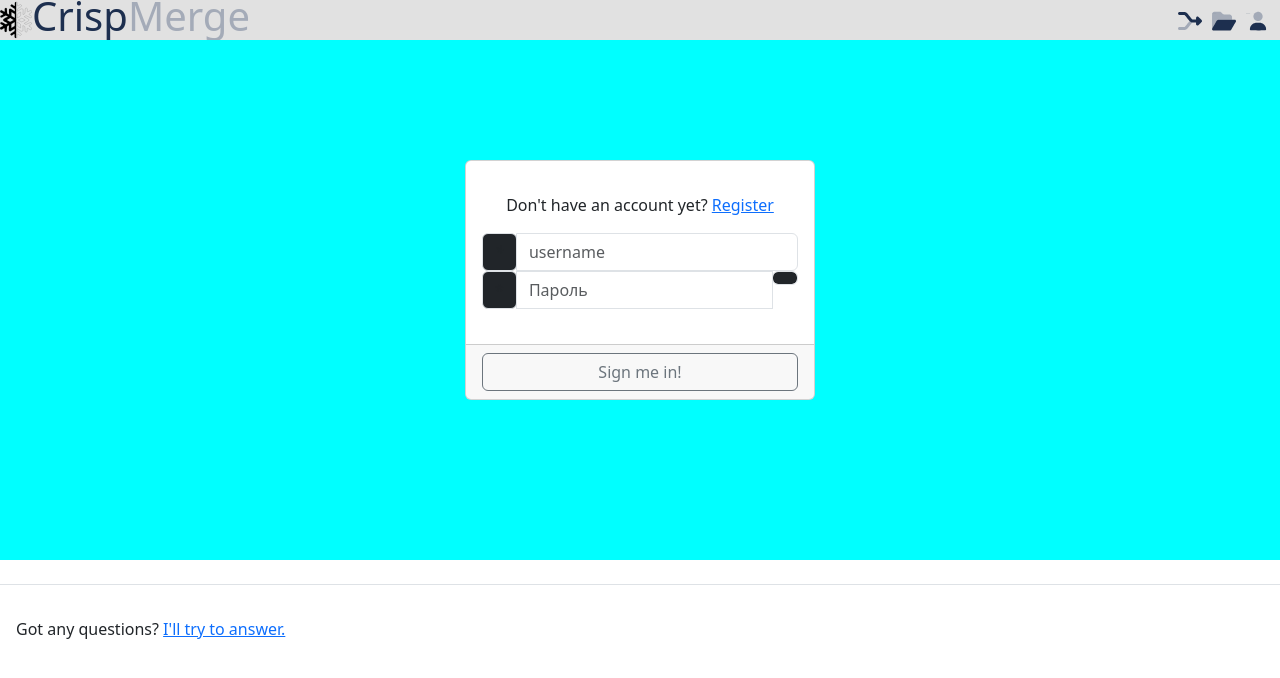
After one commit to Casy7/CrispFetcher2, a Django app: page /signin/ in a window 1280 px wide. The commit adds this page. Shown: the top 678 px of the page. Run offline with Django 5.2, Linux system fonts and the light colour scheme; some libraries are stand-ins or nearby versions.

Commit message:
Added login templates

```diff
--- a/CrispFetcher/FetcherApp/static/css/base.css
+++ b/CrispFetcher/FetcherApp/static/css/base.css
@@ -0,0 +1,4 @@
+.flex-filler {
+    flex-grow: 1;
+    min-height: 20vh;
+}
--- /dev/null
+++ b/CrispFetcher/FetcherApp/static/css/navbar.css
@@ -0,0 +1,42 @@
+.main-navbar {
+	width: 100vw;
+	max-height: 5vh;
+	overflow: hidden;
+	background-color: #e1e1e1;
+    display: flex;
+    flex-direction: row;
+    justify-content: space-between;
+}
+
+.content-container {
+	background-color: aqua;
+	width: 100vw;
+	display: flex;
+	flex-direction: row;
+	flex-grow: 1;
+}
+
+.nav-big-icon {
+    max-width: 4vh;
+}
+
+.nav-medium-icon {
+    max-width: 3vh;
+}
+
+.icons-row a {
+    margin-right: 10px;
+}
+
+.nav-row {
+  display: flex;
+  flex-direction: row;
+}
+
+.text-blue {
+    color: #1d2f4f;
+}
+
+.text-gray {
+    color: #a4abb8;
+}
--- /dev/null
+++ b/CrispFetcher/FetcherApp/static/css/signin.css
@@ -0,0 +1,13 @@
+.content-container {
+	background-color: aqua;
+	display: flex;
+	flex-direction: column;
+	flex-grow: 1;
+	width: auto;
+	vertical-align: middle;
+}
+
+.login-card {
+	min-width: 26vw;
+	min-height: 30vh;
+}
--- a/CrispFetcher/FetcherApp/templates/base.html
+++ b/CrispFetcher/FetcherApp/templates/base.html
@@ -4,10 +4,7 @@
 <html>
 	<head>
 		<!-- BOOTSTRAP STYLES -->
-		{% load django_bootstrap5 %}
-
-		{% bootstrap_css %}
-		{% bootstrap_javascript %}
+		{% load django_bootstrap5 %} {% bootstrap_css %} {% bootstrap_javascript %}
 
 		<!-- TITLE -->
 		{% if title != 'none' %}
@@ -23,33 +20,31 @@
 		<meta name="robots" content="noindex, nofollow" />
 
 		<!-- STYLES -->
-		<link rel="stylesheet" href="{% static 'css/base.css'%}"  type="text/css"/>
+		<link rel="stylesheet" href="{% static 'css/base.css'%}" type="text/css" />
 		<link rel="icon" type="image/x-icon" href="{% static 'icons/logo.svg' %}" />
+		{% block navbar_styles %} {% endblock %}
+		{% block styles %} {% endblock %}
 
-		<!-- SCRIPTS (only if needed at start) -->
+		<!-- SCRIPTS (only if needed at the start) -->
 		<script src="{% static 'modules/jquery/jquery.js' %}" type="text/javascript"></script>
 		<script crossorigin="anonymous" src="{% static 'js/base.js' %}"></script>
+
 	</head>
 
 	<body>
 		<!-- __________________________________________ NAVBAR __________________________________________ -->
-
-
+		<div class="navbar-container">{% block navbar %} {% endblock %}</div>
 
 		<!-- __________________________________________ CONTENT __________________________________________ -->
+		<div class="content-container">{% block content %} {% endblock %}</div>
 
-		<div class="content">{%block content%} {%endblock%}</div>
+		<!-- __________________________________________ FOOTER __________________________________________ -->
+		<div class="footer-container">{% block footer %} {% endblock %}</div>
 
-
-		<footer class="text-center text-white">
-			<div class="text-center p-3">
-				Got any questions?
-				<a class="text-white" href="https://t.me/casy7/">Me too.</a>
-			</div>
-		</footer>
 	</body>
 
 	<!-- __________________________________________ SCRIPTS __________________________________________ -->
+	<script src="{% static 'js/base.js' %}" type="text/javascript"></script>
+	{% block scripts %} {% endblock %}
 
-	<script src="{% static 'js/base.js' %}" type="text/javascript"></script>
 </html>
--- /dev/null
+++ b/CrispFetcher/FetcherApp/templates/base_with_navbar.html
@@ -0,0 +1,33 @@
+{% extends 'base.html' %} {% load static %}
+
+{% block navbar_styles %}
+<link rel="stylesheet" href="{% static 'css/navbar.css'%}" type="text/css" />
+{% endblock %}
+
+
+{% block navbar %}
+<link rel="stylesheet" href="{% static 'css/base.css'%}" type="text/css" />
+
+<nav class="navbar fixed-top navbar-expand-lg main-navbar">
+	<div class="nav-row">
+		<img class="logo nav-big-icon" src="{% static 'icons/logo.svg'%}" />
+		<h1 class="text-blue">Crisp</h1>
+		<h1 class="text-gray">Merge</h1>
+	</div>
+	<div class="nav-row icons-row">
+		<a href="/"><img class="logo nav-medium-icon" src="{% static 'icons/merge.svg' %}"/></a>
+		<a href="/folder"><img class="logo nav-medium-icon" src="{% static 'icons/folder.svg' %}"/></a>
+		<a href="/signin"><img class="logo nav-medium-icon" src="{% static 'icons/user.svg' %}"/></a>
+	</div>
+</nav>
+{% endblock %}
+
+
+{% block footer %}
+<footer class="d-flex flex-wrap justify-content-between align-items-center py-3 my-4 border-top">
+	<div class="text-center p-3">
+		Got any questions?
+		<a href="https://t.me/casy7/">I'll try to answer.</a>
+	</div>
+</footer>
+{% endblock %}
--- /dev/null
+++ b/CrispFetcher/FetcherApp/templates/signin.html
@@ -0,0 +1,66 @@
+{% extends 'base_with_navbar.html' %}
+{% block content %}
+{% load static %}
+
+
+{% block styles %}
+<link href="{% static 'css/signin.css' %}" rel="stylesheet">
+{% endblock %}
+
+<div class="flex-filler"></div>
+
+<form method="POST">
+	{%csrf_token%}
+	<div class="container">
+		<div class="d-flex justify-content-center h-100">
+			<div class="card login-card">
+
+				<div class="card-body">
+					<div class="text-center p-3">
+						Don't have an account yet?
+						<a href="/signup/">Register</a>
+					</div>
+					<div class="input-group form-group">
+						<!--USERNAME-->
+						<div class="input-group-prepend">
+							<span class="input-group-text bg-dark"><i class="far fa-copyright"> *</i></span>
+						</div>
+						<input type="text" name="username" required="" class="form-control dark-control dark"
+							placeholder="username">
+					</div>
+
+					<div class="input-group form-group">
+						<!--PASSWORD-->
+						<div class="input-group-prepend">
+							<span class="input-group-text bg-dark"><i class="fa fa-key" aria-hidden="true"></i> *</span>
+						</div>
+						<input id="password_field" type="password" required="" name="password"
+							class="form-control  dark-control dark" placeholder="Пароль">
+						<div class="input-group-append">
+							<button type="button" class="form-control dark bg-dark show_pwd_button" onclick="show_password()"><i class="fa fa-eye"></i></button>
+						</div>
+					</div>
+
+				</div>
+
+				<div class="card-footer">
+					{% if error == 1 %}
+					<div class="d-flex justify-content-center links error-message" style="text-align: center;">
+						Неправильний нікнейм або пароль.
+					</div>
+					{% endif %}
+
+					<input type="submit" value="Sign me in!" class="btn btn-outline-secondary btn-block"
+						style="width: 100%;">
+
+
+				</div>
+			</div>
+		</div>
+	</div>
+</form>
+
+<div class="flex-filler"></div>
+
+<script src="{% static 'js/registration.js' %}" type="text/javascript"></script>
+{% endblock %}
--- a/CrispFetcher/FetcherApp/urls.py
+++ b/CrispFetcher/FetcherApp/urls.py
@@ -8,6 +8,9 @@ from django.conf.urls import handler404
 urlpatterns = [
     path("", CrispFetcher.as_view(), name="home"),
     path("upload_xmls/", AjaxGetXMLs.as_view(), name="item"),
+    path("signin/", Login.as_view(), name="login"),
+    path("signout/", Logout.as_view(), name="logout"),
+    path("signup/", SignUp.as_view(), name="registration"),
 ]
 
 urlpatterns += static(settings.MEDIA_URL, document_root=settings.MEDIA_ROOT)
--- a/CrispFetcher/FetcherApp/views.py
+++ b/CrispFetcher/FetcherApp/views.py
@@ -89,3 +89,91 @@ class AjaxGetXMLs(View):
 			"resXML" : [obj.__dict__ for obj in xml_composer.res_XML_groups]
 		}
 		return JsonResponse(response, safe=False)
+
+
+
+class Login(View):
+
+	def __init__(self):
+		self.error = 0
+
+	def get(self, request):
+
+		context = base_context(
+			request, title='Вхід', header='Вхід', error=0)
+		context['error'] = 0
+
+		# context['form'] = self.form_class()
+		return render(request, "signin.html", context)
+
+	def post(self, request):
+		context = {}
+		form = request.POST
+
+		username = form['username']
+		password = form['password']
+
+		user = authenticate(username=username, password=password)
+		if user is not None:
+			if user.is_active:
+				login(request, user)
+				context['name'] = username
+				return HttpResponseRedirect("/")
+
+		else:
+			context = base_context(request, title='Вхід', header='Вхід')
+			logout(request)
+			context['error'] = 1
+			# return Posts.get(self,request)
+			return render(request, "signin.html", context)
+
+
+class Logout(View):
+	def get(self, request):
+		logout(request)
+		return HttpResponseRedirect("/")
+
+
+class SignUp(View):
+	def get(self, request):
+
+		context = base_context(
+			request, title='Реєстрація', header='Реєстрація', error=0)
+
+		return render(request, "signup.html", context)
+
+	def post(self, request):
+		context = {}
+		form = request.POST
+		user_props = {}
+		username = form['username']
+		password = form['password']
+
+		# new_post.author = Author.objects.get(id = request.POST.author)
+		# new_post.save()
+		user_with_this_username_already_exists = bool(User.objects.filter(username=username))
+		if not user_with_this_username_already_exists:
+			for prop in form:
+				if prop not in ('csrfmiddlewaretoken', 'username', 'phone_number') and form[prop] != '':
+					user_props[prop] = form[prop]
+
+			user = User.objects.create_user(
+				username=form['username'],
+				first_name=form['first_name'],
+				password=form['password'])
+
+
+
+			user = authenticate(username=username, password=password)
+			login(request, user)
+			return HttpResponseRedirect("/")
+
+		else:
+			context = base_context(
+				request, title='Реєстрація', header='Реєстрація')
+
+			for field_name in form.keys():
+				context[field_name] = form[field_name]
+
+			context['error'] = 1
+			return render(request, "signup.html", context)
```
Also changed, not shown: CrispFetcher/FetcherApp/static/css/signup.css (added, +13 -0 lines), CrispFetcher/FetcherApp/templates/fetcher.html (+12 -2 lines), CrispFetcher/FetcherApp/templates/signup.html (added, +93 -0 lines), CrispFetcher/FetcherApp/static/icons/folder.svg (added), CrispFetcher/FetcherApp/static/icons/merge.svg (added), CrispFetcher/FetcherApp/static/icons/user.svg (added).
